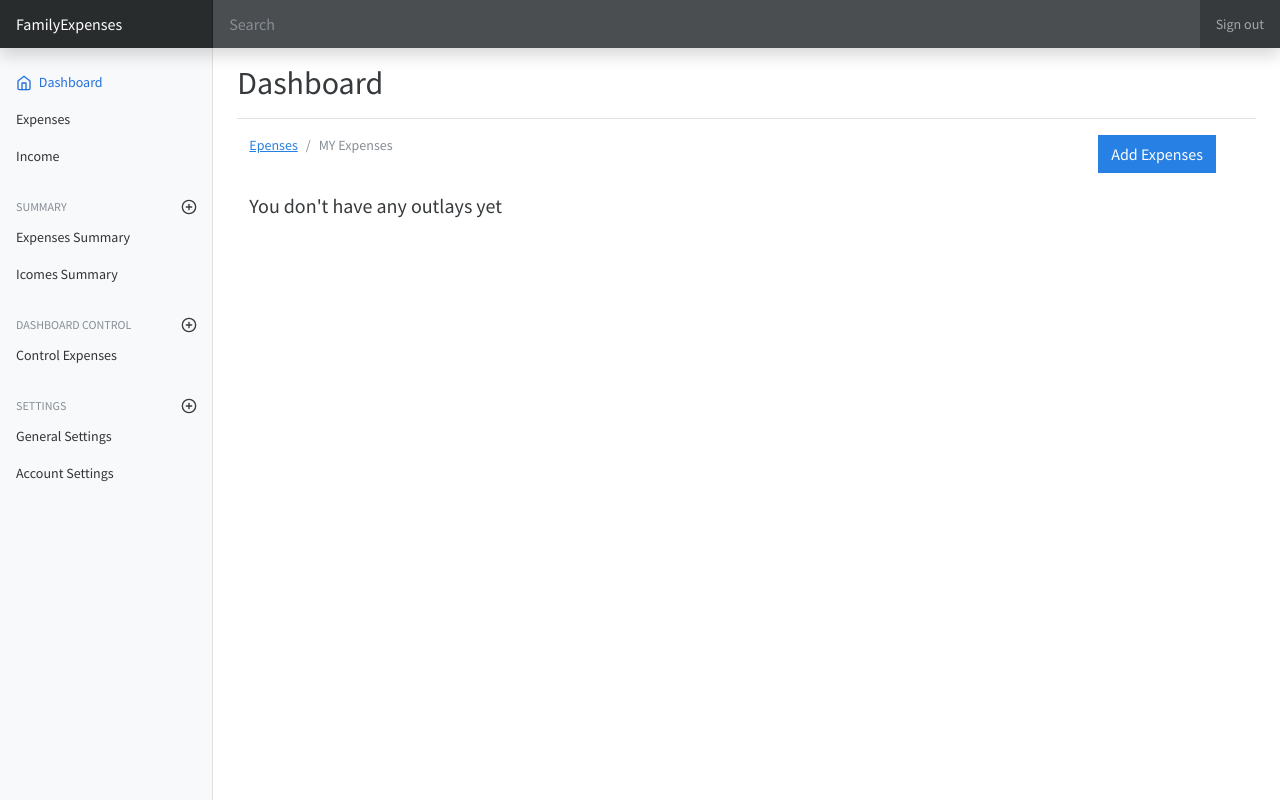
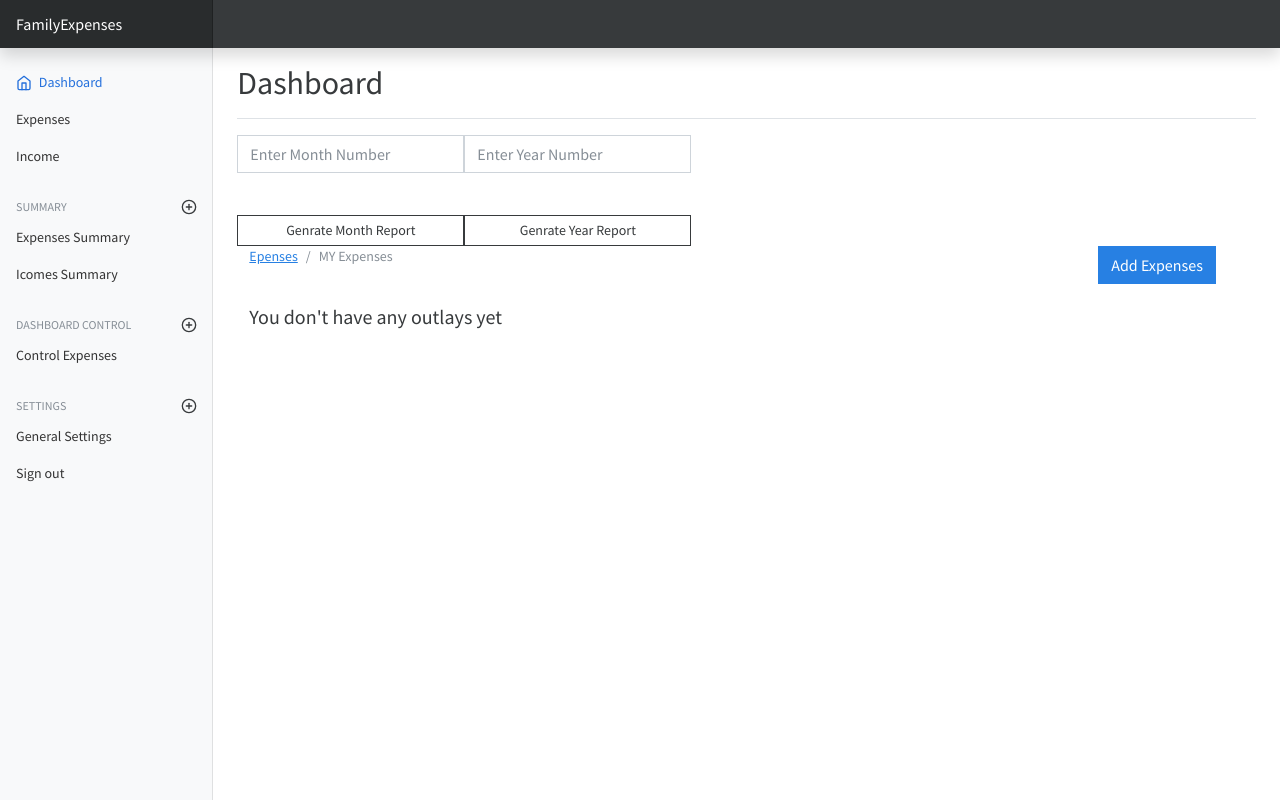
Before and after one commit to Mouiad-JRA/FamilyExpenses, a Django app: page /home/ in a window 1280 px wide. Run offline with Django 4.2, Linux system fonts and the light colour scheme; the visitor is signed in with stand-in values (Sample User, id 1); data that the repository does not hold is empty; some libraries are stand-ins or nearby versions.

Commit message:
fix: expenses template styles

```diff
--- a/templates/base.html
+++ b/templates/base.html
@@ -28,12 +28,7 @@
   <button class="navbar-toggler position-absolute d-md-none collapsed" type="button" data-bs-toggle="collapse" data-bs-target="#sidebarMenu" aria-controls="sidebarMenu" aria-expanded="false" aria-label="Toggle navigation">
     <span class="navbar-toggler-icon"></span>
   </button>
-  <input class="form-control form-control-dark w-100 rounded-0 border-0" type="text" placeholder="Search" aria-label="Search">
-  <div class="navbar-nav">
-    <div class="nav-item text-nowrap">
-      <a class="nav-link px-3" href="{% url "account:logout" %}">{% trans 'Sign out' %}</a>
-    </div>
-  </div>
+
 </header>
 
 <div class="container-fluid">
--- a/templates/expenses/expenses.html
+++ b/templates/expenses/expenses.html
@@ -5,6 +5,31 @@
 {% endblock %}
 
 {% block content  %}
+
+                <div class="btn-toolbar mb-2 mb-md-0">
+          <div class="btn-group me-2">
+
+            <div class="form-group">
+               <input h type="text" class="form-control" id="id_month" placeholder="Enter Month Number"/>
+                <br/>
+                <br/>
+                  <a href="{% url 'expenses-dash:export_pdf' %}"
+        button type="button" class="btn btn-sm btn-outline-secondary form-control" id="month_id">{% trans 'Genrate Month Report' %}</a>
+            </div>
+         <div class="form-group">
+
+ <input type="text" class="form-control" id="id_year" placeholder="Enter Year Number" />
+             <br>
+             <br>
+                       <a href="{% url 'expenses-dash:export_pdf' %}"
+        button type="button" class="btn btn-sm btn-outline-secondary form-control " id="year_id">{% trans 'Genrate Year Report' %}</a>
+            </div>
+
+
+          </div>
+        </div>
+
+
 <div class="container" mt-4>
 
 <div class="row">
@@ -129,7 +154,25 @@
    {% endif %}
 </div>
 </div>
-<script src="{% static "js/searchOutlays.js" %}">
+    <script src="{% static "js/searchOutlays.js" %}"></script>
+    <script>
 
+
+  document.querySelector("#id_year").addEventListener("input", function(){
+
+      let year =  document.querySelector("#id_year").value;
+      let button =   document.querySelector('#year_id')
+      let newHref = button.href.slice(0, button.href.lastIndexOf('/'))+ `/?year=${year}`
+      button.href= newHref
+
+  });
+  document.querySelector("#id_month").addEventListener("input", function(){
+
+      let month =  document.querySelector("#id_month").value;
+      let button =   document.querySelector('#month_id')
+      let newHref = button.href.slice(0, button.href.lastIndexOf('/'))+ `/?month=${month}`
+      button.href= newHref
+
+  });
 </script>
 {% endblock %}
--- a/templates/partials/_sidebar.html
+++ b/templates/partials/_sidebar.html
@@ -95,9 +95,9 @@
             </a>
           </li>
           <li class="nav-item">
-            <a class="nav-link" href="#">
+            <a class="nav-link" href="{% url "account:logout" %}">{% trans 'Sign out' %}
 
-              {% trans 'Account Settings' %}
+
             </a>
           </li>
         </ul>
```
Also changed, not shown: templates/expenses/outlay_list.html (+31 -24 lines).
